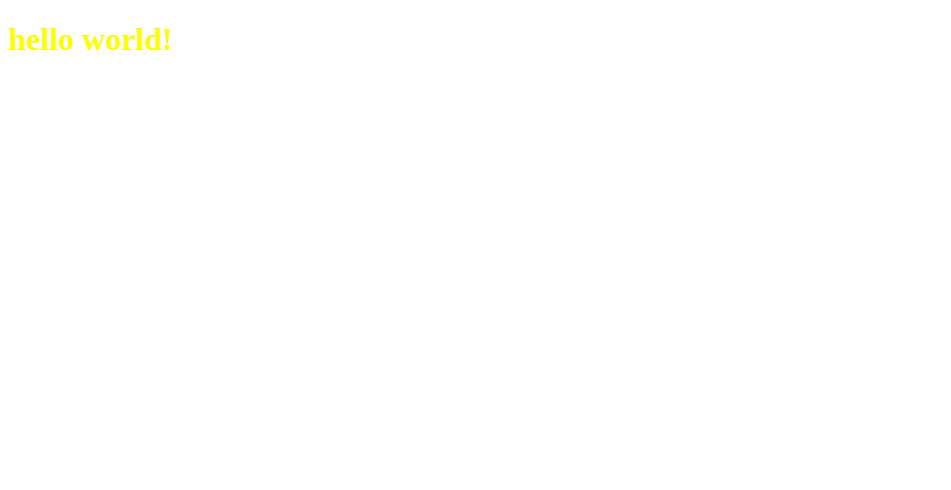
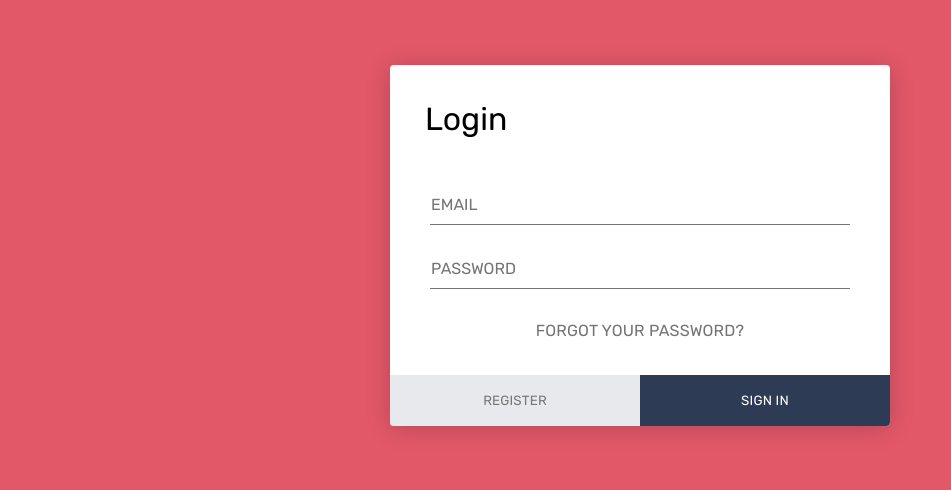
Before and after one commit to Sriram247/Cha.in-snatching, a Django app: page / in a window 1280 px wide. Before the commit the part shown is almost empty. Shown: the top 490 px of the page, without its empty margins (0-951 px from the left). Run offline with Django 4.2, Linux system fonts and the light colour scheme.

Commit message:
added index and style for login page

```diff
--- a/backend/static/backend/css/style.css
+++ b/backend/static/backend/css/style.css
@@ -1,3 +1,108 @@
-h1{
-   color: yellow;
+* {
+  margin: 0;
+  padding: 0;
+  box-sizing: border-box;
+  -webkit-font-smoothing: antialiased;
 }
+
+body {
+  background: #e35869;
+  font-family: 'Rubik', sans-serif;
+}
+
+.login-form {
+  background: #fff;
+  width: 500px;
+  margin: 65px auto;
+  display: -webkit-box;
+  display: flex;
+  -webkit-box-orient: vertical;
+  -webkit-box-direction: normal;
+          flex-direction: column;
+  border-radius: 4px;
+  box-shadow: 0 2px 25px rgba(0, 0, 0, 0.2);
+}
+.login-form h1 {
+  padding: 35px 35px 0 35px;
+  font-weight: 300;
+}
+.login-form .content {
+  padding: 35px;
+  text-align: center;
+}
+.login-form .input-field {
+  padding: 12px 5px;
+}
+.login-form .input-field input {
+  font-size: 16px;
+  display: block;
+  font-family: 'Rubik', sans-serif;
+  width: 100%;
+  padding: 10px 1px;
+  border: 0;
+  border-bottom: 1px solid #747474;
+  outline: none;
+  -webkit-transition: all .2s;
+  transition: all .2s;
+}
+.login-form .input-field input::-webkit-input-placeholder {
+  text-transform: uppercase;
+}
+.login-form .input-field input::-moz-placeholder {
+  text-transform: uppercase;
+}
+.login-form .input-field input:-ms-input-placeholder {
+  text-transform: uppercase;
+}
+.login-form .input-field input::-ms-input-placeholder {
+  text-transform: uppercase;
+}
+.login-form .input-field input::placeholder {
+  text-transform: uppercase;
+}
+.login-form .input-field input:focus {
+  border-color: #222;
+}
+.login-form a.link {
+  text-decoration: none;
+  color: #747474;
+  letter-spacing: 0.2px;
+  text-transform: uppercase;
+  display: inline-block;
+  margin-top: 20px;
+}
+.login-form .action {
+  display: -webkit-box;
+  display: flex;
+  -webkit-box-orient: horizontal;
+  -webkit-box-direction: normal;
+          flex-direction: row;
+}
+.login-form .action button {
+  width: 100%;
+  border: none;
+  padding: 18px;
+  font-family: 'Rubik', sans-serif;
+  cursor: pointer;
+  text-transform: uppercase;
+  background: #e8e9ec;
+  color: #777;
+  border-bottom-left-radius: 4px;
+  border-bottom-right-radius: 0;
+  letter-spacing: 0.2px;
+  outline: 0;
+  -webkit-transition: all .3s;
+  transition: all .3s;
+}
+.login-form .action button:hover {
+  background: #d8d8d8;
+}
+.login-form .action button:nth-child(2) {
+  background: #2d3b55;
+  color: #fff;
+  border-bottom-left-radius: 0;
+  border-bottom-right-radius: 4px;
+}
+.login-form .action button:nth-child(2):hover {
+  background: #3c4d6d;
+}
--- /dev/null
+++ b/backend/static/backend/js/script.js
@@ -0,0 +1,7 @@
+
+let form = document.querySelecter('form');
+
+form.addEventListener('submit', (e) => {
+  e.preventDefault();
+  return false;
+});
--- a/backend/templates/backend/index.html
+++ b/backend/templates/backend/index.html
@@ -1,15 +1,33 @@
 {% load static %}
+<!DOCTYPE html>
+<html lang="en" >
+<head>
+  <meta charset="UTF-8">
+  <title>Simple Login Form Example</title>
+  <link rel='stylesheet' href='https://fonts.googleapis.com/css?family=Rubik:400,700'>
+  <link rel="stylesheet" href="{% static 'backend/css/style.css'%}">
 
-<!DOCTYPE html>
-<html lang="en">
-<head>
-   <meta charset="UTF-8">
-   <meta http-equiv="X-UA-Compatible" content="IE=edge">
-   <meta name="viewport" content="width=device-width, initial-scale=1.0">
-   <title>Document</title>
-   <link rel="stylesheet" href="{% static 'backend/css/style.css'%}">
 </head>
 <body>
-   <h1>hello world!</h1>
+<div class="login-form">
+  <form>
+    <h1>Login</h1>
+    <div class="content">
+      <div class="input-field">
+        <input type="email" placeholder="Email" autocomplete="nope">
+      </div>
+      <div class="input-field">
+        <input type="password" placeholder="Password" autocomplete="new-password">
+      </div>
+      <a href="#" class="link">Forgot Your Password?</a>
+    </div>
+    <div class="action">
+      <button>Register</button>
+      <button>Sign in</button>
+    </div>
+  </form>
+</div>
+  <script  src="{% static 'backend/js/script.js'%}"></script>
+
 </body>
 </html>
```
